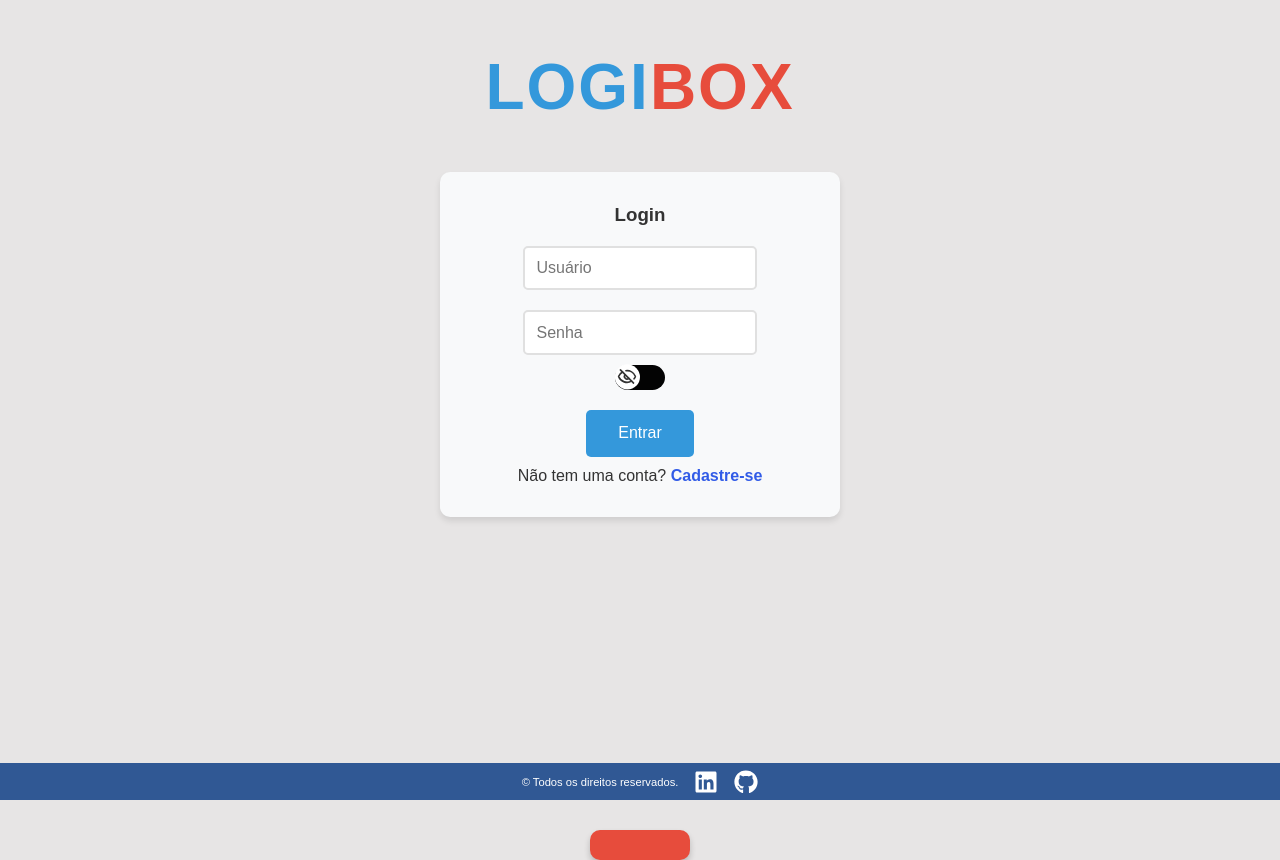
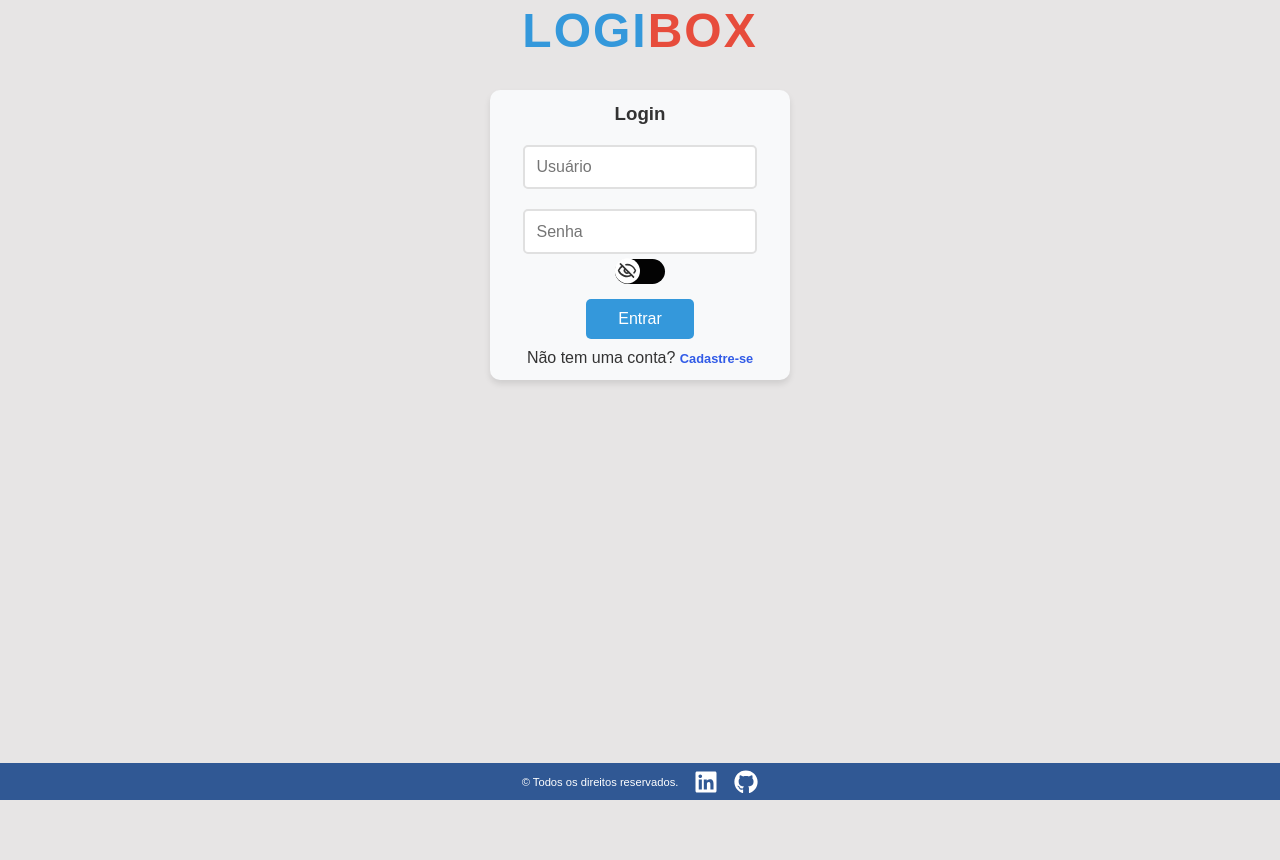
Before and after one commit to Klaudio0707/Tabela-Produtos-USD-F, a React (Create React App) app: page /login in a window 1280 px wide. After the commit the page ends 800 px from the top, so only its background shows below. Built offline with nearby package versions, Linux system fonts and the light colour scheme; no server answers.

Commit message:
Corrige problemas de cache

```diff
--- a/src/Pages/login.js
+++ b/src/Pages/login.js
@@ -44,7 +44,6 @@ const Login = () => {
       <h1 className="container-title">
         <span className="logi-title">Logi</span>
         <span className="box-title">Box</span>
-        <div className="box-container"></div>
       </h1>
       <form className="form-login" onSubmit={handleSubmit}>
       <h3 className="title-login">Login</h3>
--- a/src/Styles/login.css
+++ b/src/Styles/login.css
@@ -12,8 +12,8 @@
 }
 /* Título geral */
 .container-title {
-    margin-top: 50px;
-    font-size: 4rem;
+  margin-top: 3px;
+  font-size: 3rem;
   font-weight: bold;
   text-transform: uppercase;
   letter-spacing: 2px;
@@ -37,13 +37,13 @@
 }
 
 .form-login {
-  max-width: 400px;
-  margin-top: 100px;
-  margin: 2rem auto;
+  max-width: 300px;
+
+  margin: 1rem auto;
   text-align: center;
   justify-items: center;
   justify-content: center;
-  padding: 2rem;
+  padding: 0.81rem;
   background-color: #f8f9fa;
   border-radius: 10px;
   box-shadow: 0 4px 6px rgba(0, 0, 0, 0.1);
@@ -57,7 +57,6 @@
   border-radius: 5px;
   font-size: 1rem;
   transition: border-color 0.3s ease;
-
 }
 
 .input-login-user:focus,
@@ -67,7 +66,7 @@
 }
 
 .btn-submit {
-    padding: 0.9rem 2rem;
+  padding: 0.7rem 2rem;
   border: none;
   margin: 10px;
   border-radius: 5px;
@@ -85,27 +84,24 @@
 .btn-submit:hover {
   background-color: #2980b9;
 }
-.a-register{
+.a-register {
   color: #315be7;
-font-size: 1rem;
+  font-size: 0.8rem;
   font-weight: bold;
   text-decoration: none;
-
 }
-
 
 .password-container {
   display: flex;
   flex-direction: column;
   align-items: center;
-
 }
 
 .toggle-switch {
   display: flex;
   width: 50px;
   height: 25px;
-    margin: 10px;
+  margin: 5px;
   border-radius: 12.5px;
   background-color: #ffffff;
   position: relative;
@@ -246,11 +242,8 @@ text-decoration: none;
   .container-title {
     margin-top: 30px;
     font-size: 3rem;
-
-
-
   }
-    .form-login{
+  .form-login {
     display: flex;
     flex-direction: column;
     align-items: center;
```
Lines whose indentation alone changed are shown as unchanged.
